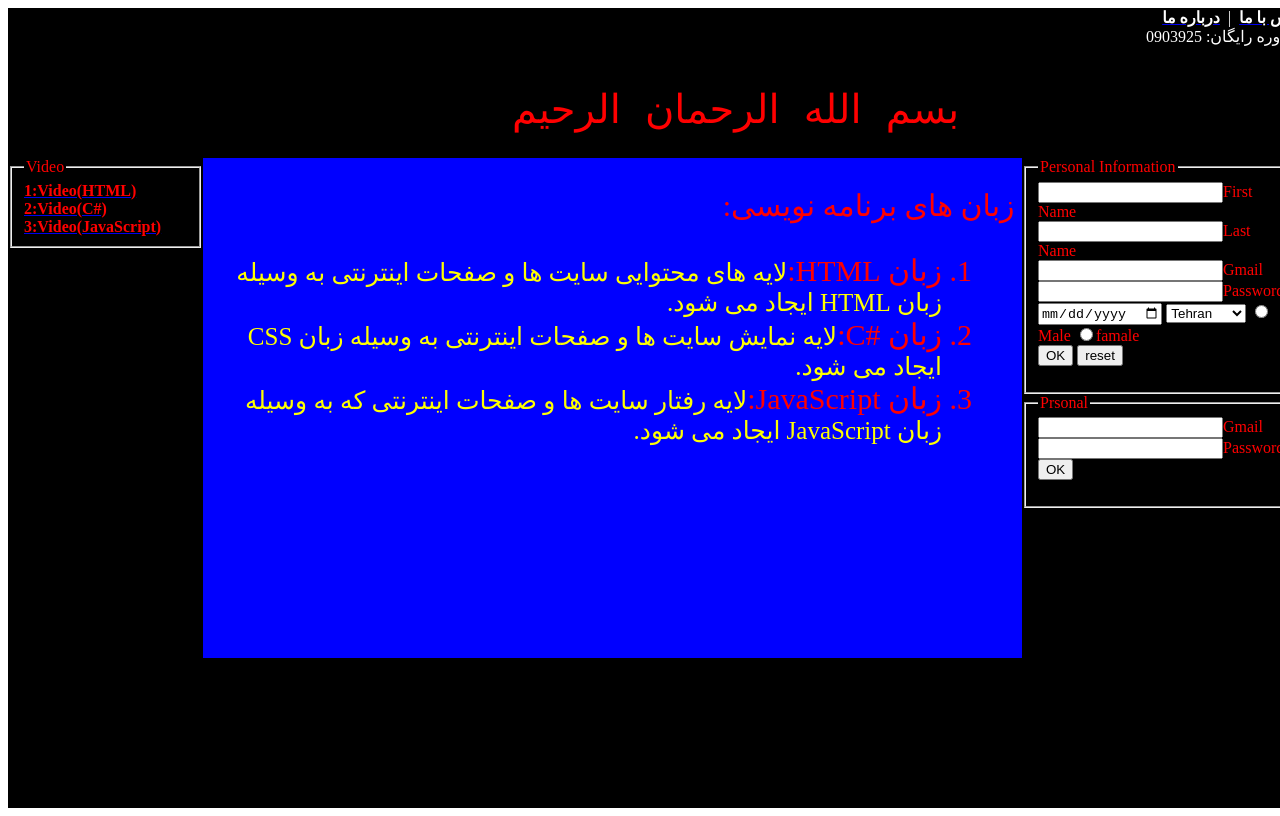
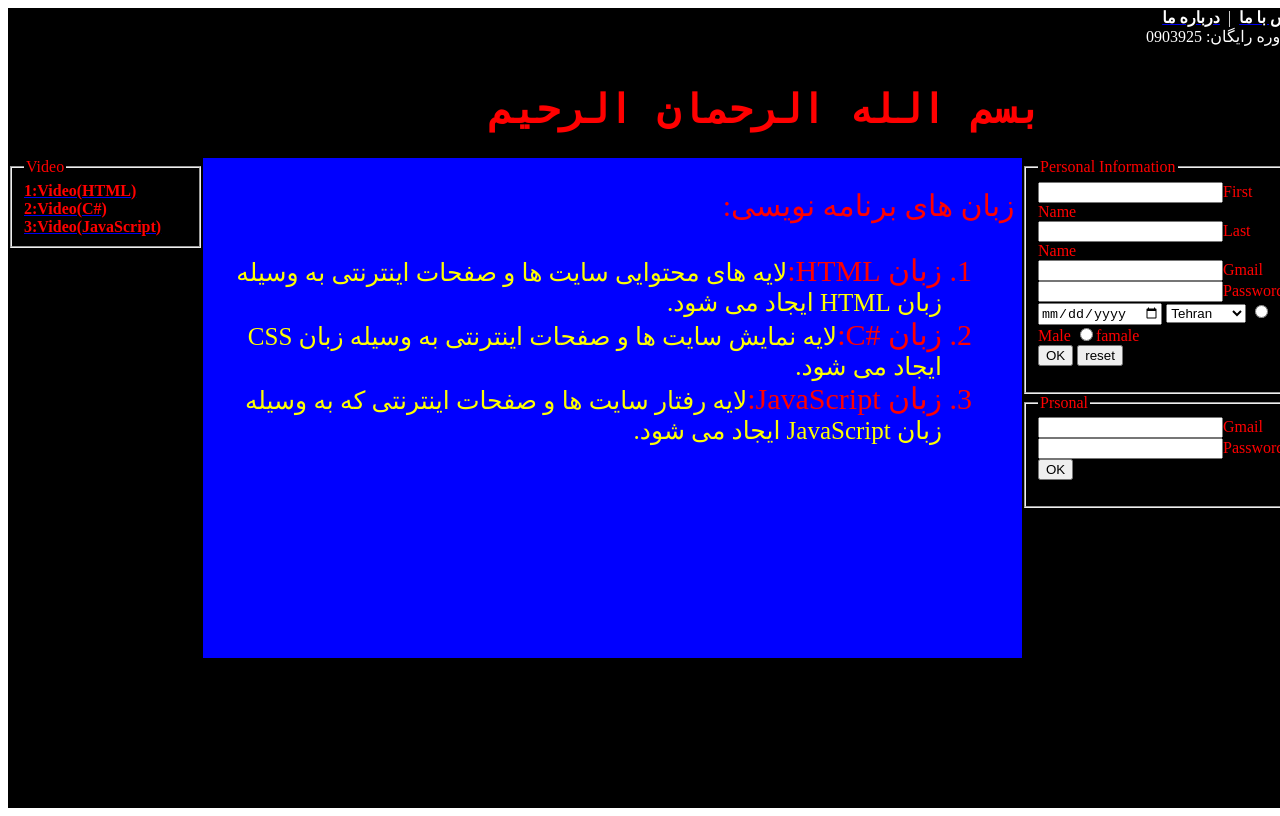
Before and after one commit to MiladHasanzadeh/PracticeHTML, a plain HTML site: page index.html in a window 1280 px wide. Shown: the top 816 px of the page. Drawn offline with Linux system fonts and the light colour scheme.

Commit message:
Add files via upload

```diff
--- a/index.html
+++ b/index.html
@@ -17,7 +17,7 @@
 					<a>&nbsp;| &nbsp;</a><a href="About.html"><span style="color:white;"><b>درباره ما</b></span></a></br>
 					<a>مشاوره رایگان: 0903925 </a>
 					</p>
-					<pre style="color:red;font-size:40px">                     بسم الله الرحمان الرحیم</pre>
+					<pre style="color:red;font-size:40px">                    <b>بسم الله الرحمان الرحیم</b></pre>
 
 			</div>
 			<div id="middle">
```
